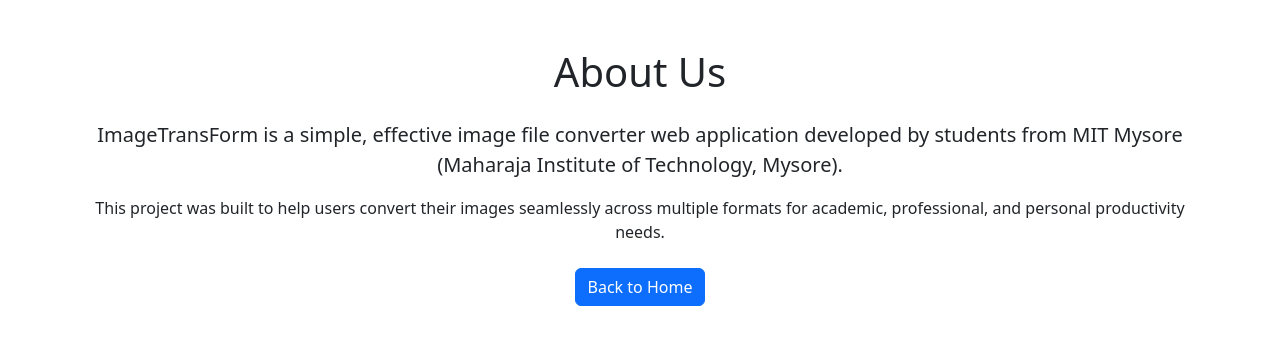
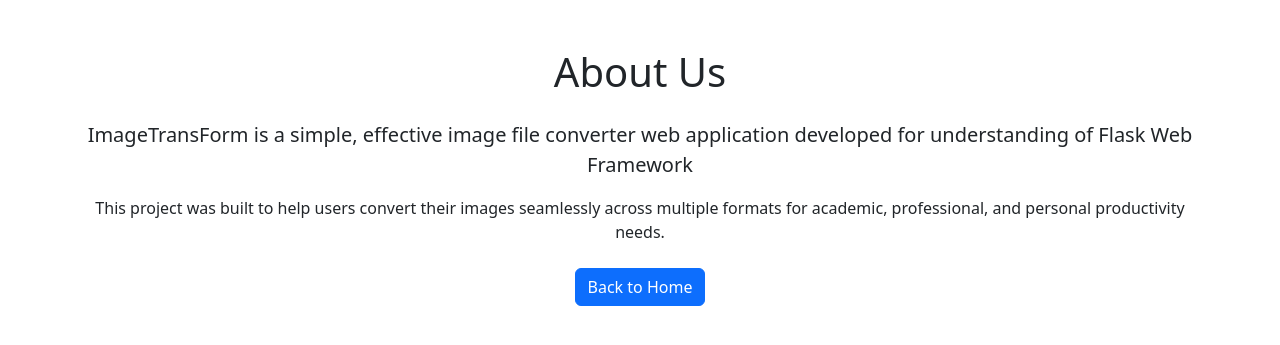
Before and after one commit to lokesha01hp/ImageTransform, a Flask app: page /aboutus in a window 1280 px wide. Shown: the top 345 px of the page. Run offline with Flask 3, Linux system fonts and the light colour scheme.

Commit message:
final Commits

```diff
--- a/templates/aboutus.html
+++ b/templates/aboutus.html
@@ -10,8 +10,7 @@
     <div class="container mt-5">
         <h1 class="mb-4 text-center">About Us</h1>
         <p class="lead text-center">
-            <strong>ImageTransForm</strong> is a simple, effective image file converter web application developed by
-            students from <strong>MIT Mysore (Maharaja Institute of Technology, Mysore)</strong>.
+            <strong>ImageTransForm</strong> is a simple, effective image file converter web application developed for understanding of Flask Web Framework
         </p>
         <p class="text-center">
             This project was built to help users convert their images seamlessly across multiple formats
```
Also changed, not shown: static/dog.4001.jpg (added), uploadfiles/dog.4001.jpg (added).
